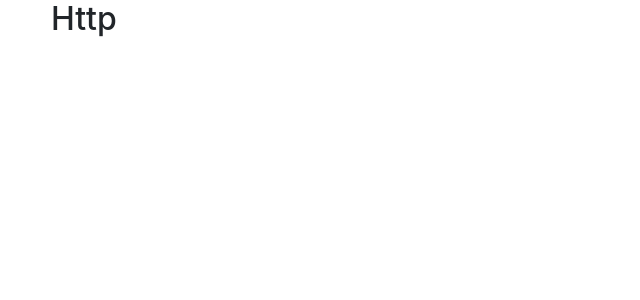
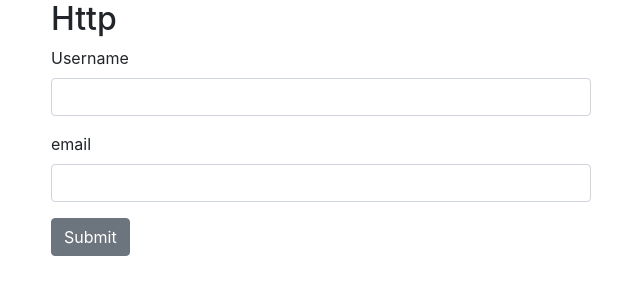
Before and after one commit to MajaIsakovic/http_resource, a Vue app: page / in a window 1280 px wide. Shown: the top 300 px of the page, without its empty margins (34-674 px from the left). Built offline with nearby package versions, Linux system fonts and the light colour scheme.

Commit message:
form UI and data binding set up

```diff
--- a/src/App.vue
+++ b/src/App.vue
@@ -3,6 +3,15 @@
     <div class="row">
       <div class="col-xs-12 col-sm-8 col-sm-offset-2 col-md-6 col-md-offset-3">
         <h2>Http</h2>
+        <div class="form-group">
+          <label>Username</label>
+          <input type="text" class="form-control" v-model="user.username">
+        </div>
+        <div class="form-group">
+          <label>email</label>
+          <input type="text" class="form-control" v-model="user.email">
+        </div>
+        <button class="btn btn-secondary" @click="submit">Submit</button>
       </div>
     </div>
   </div>
@@ -11,6 +20,19 @@
 <script>
 
 export default {
+  data(){
+    return{
+      user:{
+        username: '',
+        email: ''
+      }
+    }
+  },
+  methods:{
+      submit(){
+        console.log(this.user);
+      }
+  }
 
 }
 </script>
```
